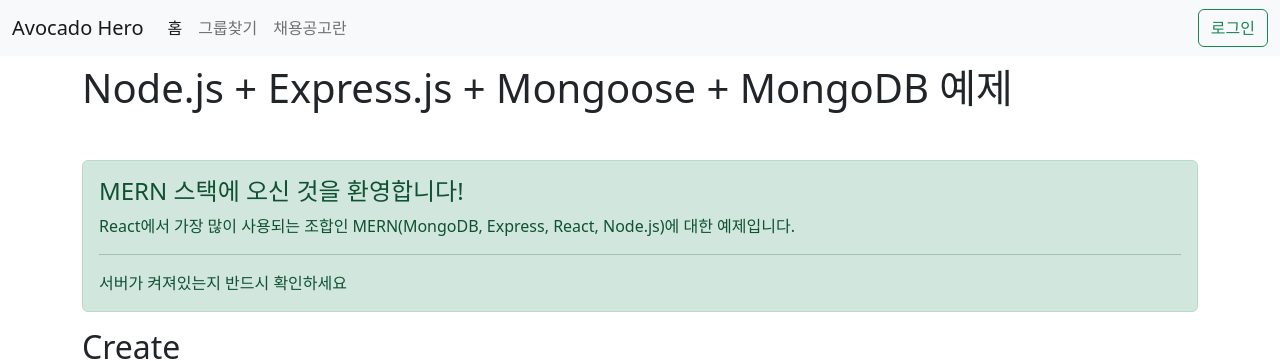
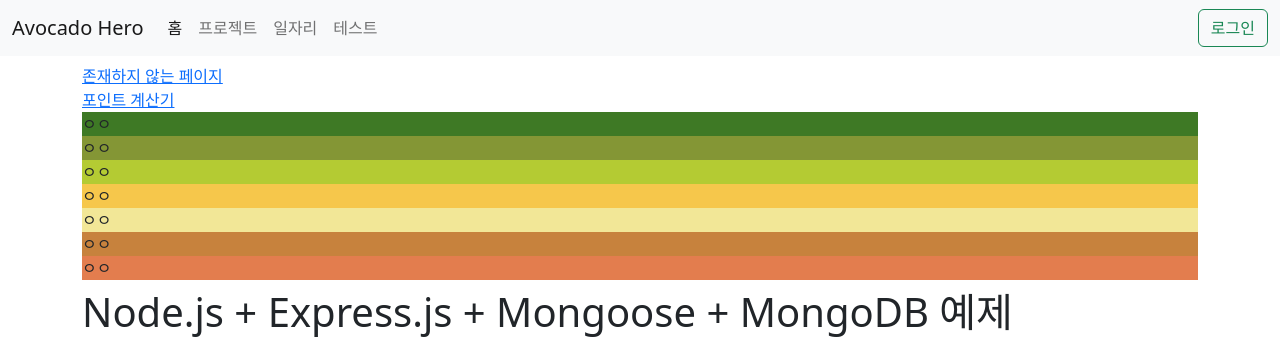
Before and after one commit to KGU-Team-Avocado/avocado-hero-web, a React (Create React App) app: page /example in a window 1280 px wide. Shown: the top 361 px of the page. Built offline with nearby package versions, Linux system fonts and the light colour scheme; no server answers.

Commit message:
메인 화면 정리 (test 페이지를 상단 헤더에서 접근하도록 이동)

```diff
--- a/src/component/common/Header.js
+++ b/src/component/common/Header.js
@@ -45,18 +45,21 @@ const Header = () => {
             </li>
             <li className="nav-item">
               <Link className="nav-link" to="groupFinder">
-                그룹찾기
+                프로젝트
               </Link>
             </li>
             <li className="nav-item">
               <Link className="nav-link" to="jobFinder">
-                채용공고란
+                일자리
               </Link>
             </li>
             {/* 기업전용 탭 시작 부분 */}
-            {isSignIn ? ( //로그인시에만 기업전용 탭을 띄워준다.
+            {
+              isSignIn
+                ?
+                ( //로그인시에만 기업전용 탭을 띄워준다.
                   //#issue1 : 아직 기업인지 일반 사용자인지 확인은 못하는 상태
-              //#issue2 : href로 넣어놓은 상태여서 link로 하는 방법 찾아봐야 할듯
+                  //#issue2 : href로 넣어놓은 상태여서 link로 하는 방법 찾아봐야 할듯 --> (윤주현) : 해결됐나요?
                   <>
                     <li className="nav-item dropdown">
                       <a
@@ -74,25 +77,31 @@ const Header = () => {
                         aria-labelledby="navbarDropdown"
                       >
                         <li>
-                      <a className="dropdown-item" href="humanRes">
+                          <Link className="dropdown-item" to="humanRes">
                             인재찾기
-                      </a>
+                          </Link>
                         </li>
                         <li>
-                      <a className="dropdown-item" href="jobPosting">
-                        채용공고
-                      </a>
+                          <Link className="dropdown-item" to="jobPosting">
+                            채용공고하기
+                          </Link>
                         </li>
                       </ul>
                     </li>
                   </>
-            ) : (
+                )
+                :
+                (
                   <></> //로그인이 안되어있을시에는 아무것도 띄우지 않음.
-            )}
+                )
+            }
 
-            {/* <li className="nav-item">
-              <a className="nav-link disabled">워크스페이스</a>
-            </li> */}
+            <li className="nav-item">
+              <Link className="nav-link" to="example">
+                테스트
+              </Link>
+            </li>
+
           </ul>
           <div className="d-flex">
             {
--- a/src/container/example/ExampleContainer.js
+++ b/src/container/example/ExampleContainer.js
@@ -1,12 +1,26 @@
 import axios from 'axios';
 import { useEffect } from 'react';
+import { Link } from 'react-router-dom';
 import CrudExample from './crud/CrudExample';
 
 const ExampleContainer = () => {
 
-    return(
+    return (
         <div>
-            <CrudExample/>
+            <div>
+                <Link to='zz'>존재하지 않는 페이지</Link>
+            </div>
+            <div>
+                <Link to='bestworker'>포인트 계산기</Link>
+            </div>
+            <div className="bg-green-dark">ㅇㅇ</div>
+            <div className="bg-green">ㅇㅇ</div>
+            <div className="bg-green-light">ㅇㅇ</div>
+            <div className="bg-yellow">ㅇㅇ</div>
+            <div className="bg-yellow-light">ㅇㅇ</div>
+            <div className="bg-orange-dark">ㅇㅇ</div>
+            <div className="bg-orange">ㅇㅇ</div>
+            <CrudExample />
         </div>
     )
 }
--- a/src/container/home/HomeContainer.js
+++ b/src/container/home/HomeContainer.js
@@ -14,22 +14,6 @@ const HomeContainer = () => {
             {/* <div className="b-example-divider"></div> */}
             <CenteredScreenshotHero/>
             {/* <div className="b-example-divider"></div> */}
-            <div>
-                <Link to='example'>DB 예제 페이지</Link>
-            </div>
-            <div>
-                <Link to='zz'>존재하지 않는 페이지</Link>
-            </div>
-            <div>
-                <Link to='bestworker'>포인트 계산기</Link>
-            </div>
-            <div className="bg-green-dark">ㅇㅇ</div>
-            <div className="bg-green">ㅇㅇ</div>
-            <div className="bg-green-light">ㅇㅇ</div>
-            <div className="bg-yellow">ㅇㅇ</div>
-            <div className="bg-yellow-light">ㅇㅇ</div>
-            <div className="bg-orange-dark">ㅇㅇ</div>
-            <div className="bg-orange">ㅇㅇ</div>
         </div>
     )
 }
```
Lines whose indentation alone changed are shown as unchanged.
